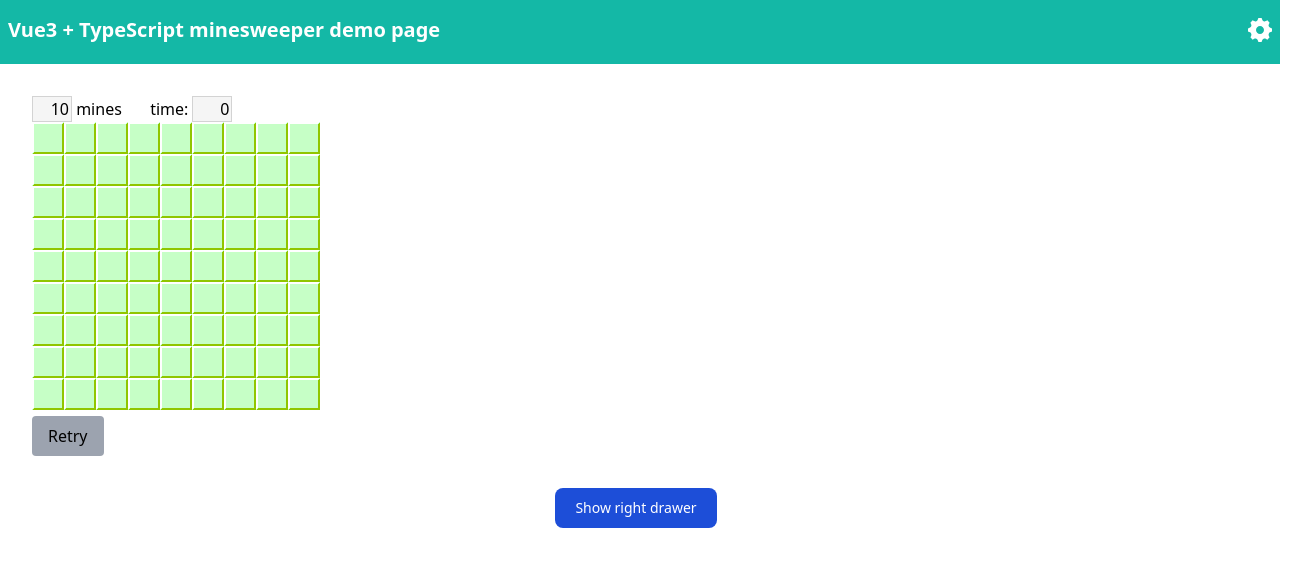
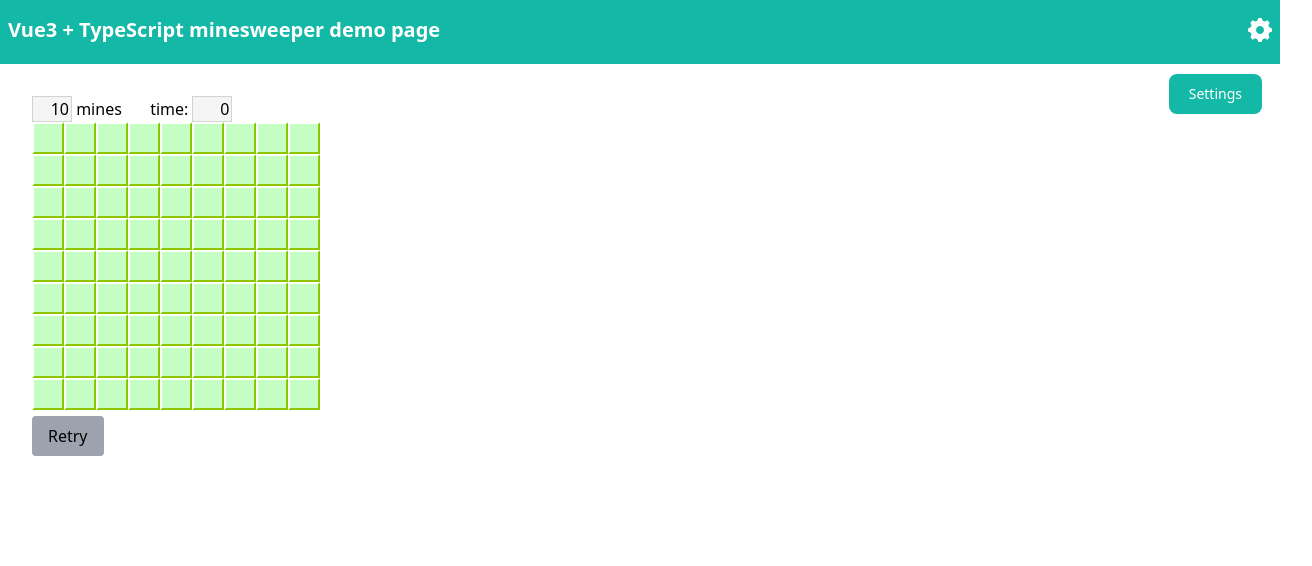
Before and after one commit to nejiko96/vue3-ts-minesweeper, a Vue app: page / in a window 1280 px wide. Shown: the top 566 px of the page, 1312 px wide, since content can reach past the window. Built offline with nearby package versions, Linux system fonts and the light colour scheme.

Commit message:
move 'Settings' button to upper right

```diff
--- a/src/App.vue
+++ b/src/App.vue
@@ -69,23 +69,21 @@ const settingsOpen = ref(false)
     </nav>
   </header>
   <main class="">
-    <div>
+    <div class="relative">
       <MsGame :settings="settings" />
-    </div>
-    <div class="text-center">
       <button
         class="
-          text-white bg-blue-700
-          hover:bg-blue-800 focus:ring-4 focus:ring-blue-300
+          text-white bg-teal-500 hover:bg-teal-400
           font-medium rounded-lg text-sm px-5 py-2.5 mr-2 mb-2
-          dark:bg-blue-600 dark:hover:bg-blue-700
-          focus:outline-none dark:focus:ring-blue-800
+          focus:ring-4 focus:outline-none
+          focus:ring-teal-300 dark:focus:ring-teal-800
+          absolute top-2.5 right-2.5
         "
         type="button"
         aria-controls="drawer-right"
         @click="settingsOpen = true"
       >
-        Show right drawer
+        Settings
       </button>
     </div>
     <MsSettings
--- a/src/components/MsGame.vue
+++ b/src/components/MsGame.vue
@@ -101,7 +101,7 @@ watch(
 
 <style scoped>
 .container {
-  margin: 2rem;
+  padding: 2rem;
   white-space: nowrap;
   -webkit-touch-callout: none;
   user-select: none;
--- a/src/components/MsSettings.vue
+++ b/src/components/MsSettings.vue
@@ -51,7 +51,7 @@ const mines = computed({
     class="
       --fixed absolute right-0 top-16 w-80
       h-screen z-40 p-4 overflow-y-auto
-      --bg-white dark:bg-gray-800
+      bg-white dark:bg-gray-800
       transition-transform transform-none
     "
     tabindex="-1"
```
